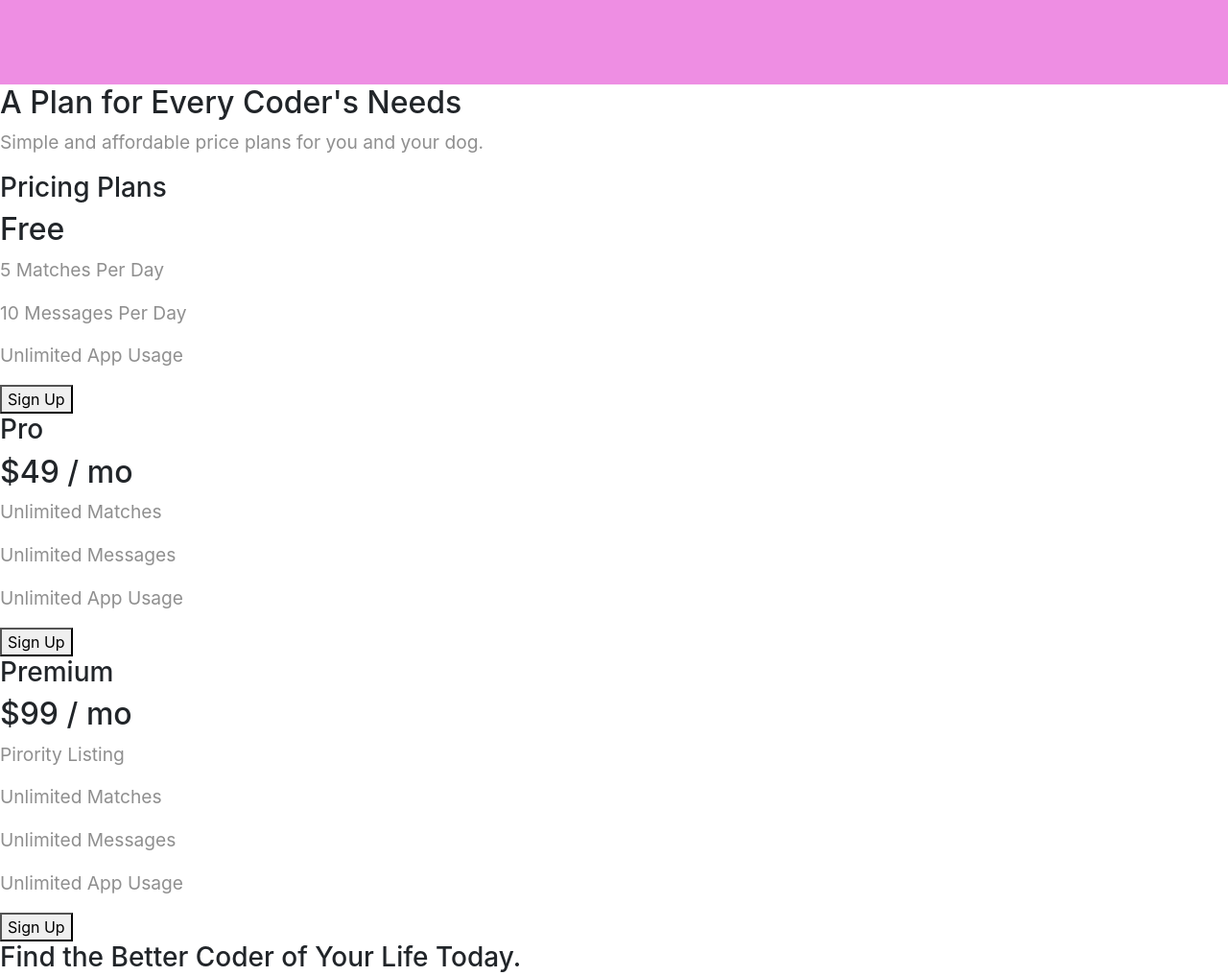
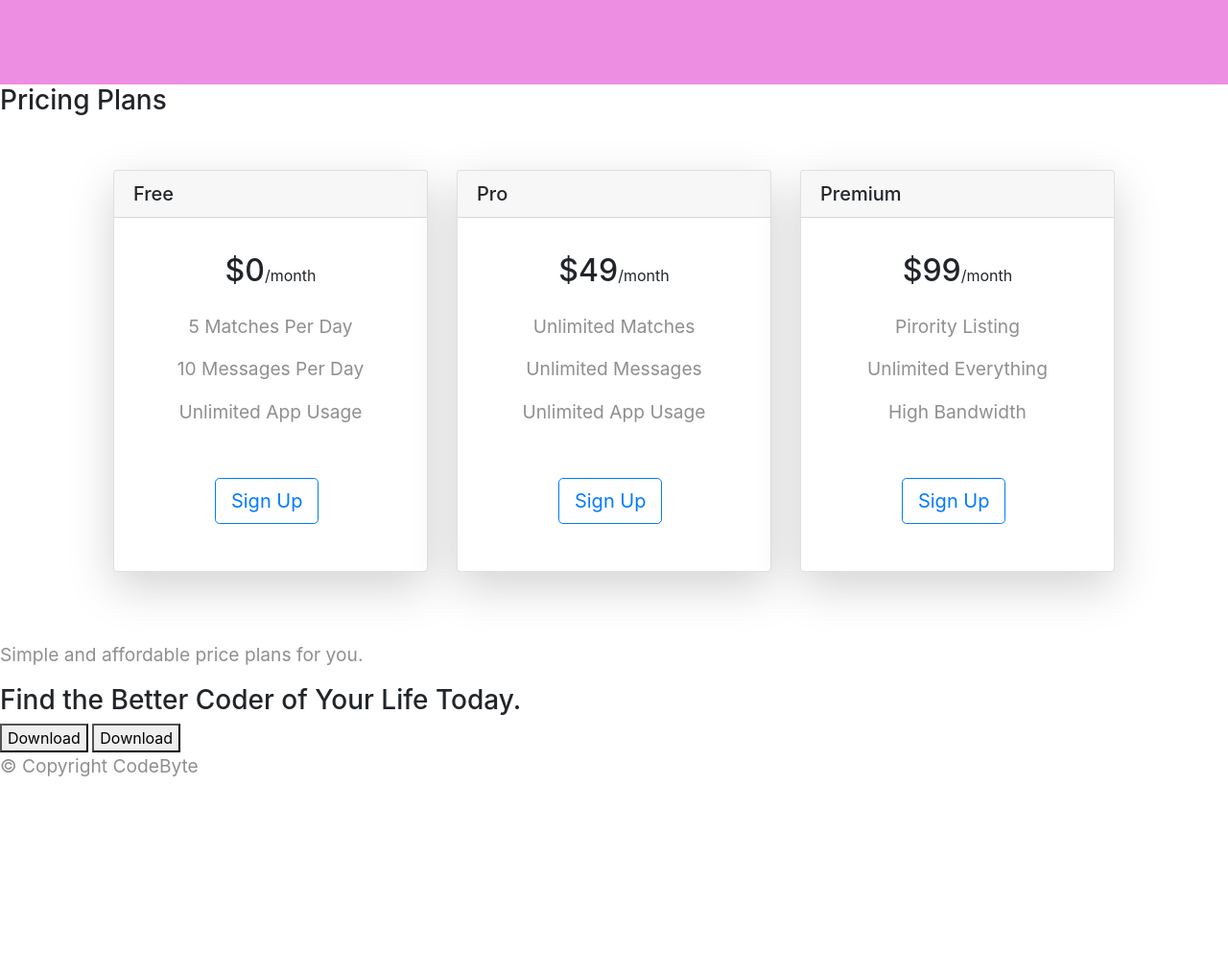
Before and after one commit to kimroy99/code-byte, a plain HTML site: page index.html in a window 1280 px wide. Shown: the part 3020-4037 px from the top of the page at 96% size. After the commit the page ends 3849 px from the top, so only its background shows below. Drawn offline with nearby package versions, Linux system fonts and the light colour scheme.

Commit message:
Add files via upload

```diff
--- a/index.html
+++ b/index.html
@@ -183,29 +183,62 @@
 
     <!-- Pricing -->
     <section id="pricing">
-      <h2>A Plan for Every Coder's Needs</h2>
-      <p>Simple and affordable price plans for you and your dog.</p>
-      <h3>Pricing Plans</h3>
-      <h2>Free</h2>
+      <h3 class="pricing">Pricing Plans</h3>
+      <div class="container-fluid">
+        <div class="container p-5">
+          <div class="row">
+
+            <div class="col-lg-4 col-md-12 mb-4">
+              <div class="card h-100 shadow-lg">
+                <h5 class="card-header">Free</h5>
+                <div class="card-body">
+                  <div class="text-center p-3">
+                    <span class="h2">$0</span>/month
+                    <br><br>
                     <p>5 Matches Per Day</p>
                     <p>10 Messages Per Day</p>
                     <p>Unlimited App Usage</p>
-      <button type="button">Sign Up</button>
+                    <button type="button " class="btn btn-outline-primary btn-lg download-button">Sign Up</button>
+                  </div>
+                </div>
+              </div>
+            </div>
 
-      <h3>Pro</h3>
-      <h2>$49 / mo</h2>
+            <div class="col-lg-4 col-md-12 mb-4">
+              <div class="card h-100 shadow-lg">
+                <h5 class="card-header">Pro</h5>
+                <div class="card-body">
+                  <div class="text-center p-3">
+                    <span class="h2">$49</span>/month
+                    <br><br>
                     <p>Unlimited Matches</p>
                     <p>Unlimited Messages</p>
                     <p>Unlimited App Usage</p>
-      <button type="button">Sign Up</button>
+                    <button type="button " class="btn btn-outline-primary btn-lg download-button">Sign Up</button>
+                  </div>
+                </div>
+              </div>
+            </div>
 
-      <h3>Premium</h3>
-      <h2>$99 / mo</h2>
+            <div class="col-lg-4 col-md-12 mb-4">
+              <div class="card h-100 shadow-lg">
+                <h5 class="card-header">Premium</h5>
+                <div class="card-body">
+                  <div class="text-center p-3">
+                    <span class="h2">$99</span>/month
+                    <br><br>
                     <p>Pirority Listing</p>
-      <p>Unlimited Matches</p>
-      <p>Unlimited Messages</p>
-      <p>Unlimited App Usage</p>
-      <button type="button">Sign Up</button>
+                    <p>Unlimited Everything</p>
+                    <p>High Bandwidth</p>
+                    <button type="button " class="btn btn-outline-primary btn-lg download-button">Sign Up</button>
+                  </div>
+                </div>
+              </div>
+            </div>
+          </div>
+        </div>
+      </div>
+      <p class="ptitle">Simple and affordable price plans for you.</p>
     </section>
 
     <!-- Call to Action -->
```
Lines whose indentation alone changed are shown as unchanged.
